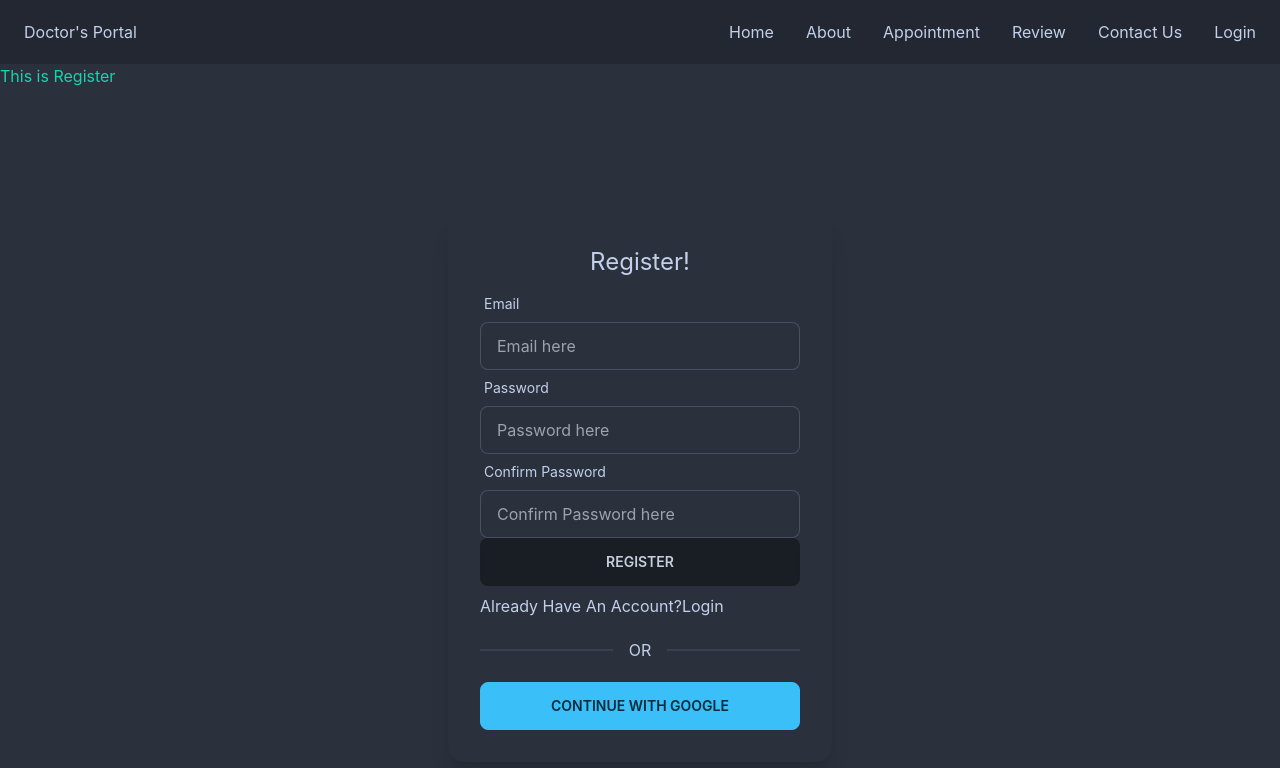
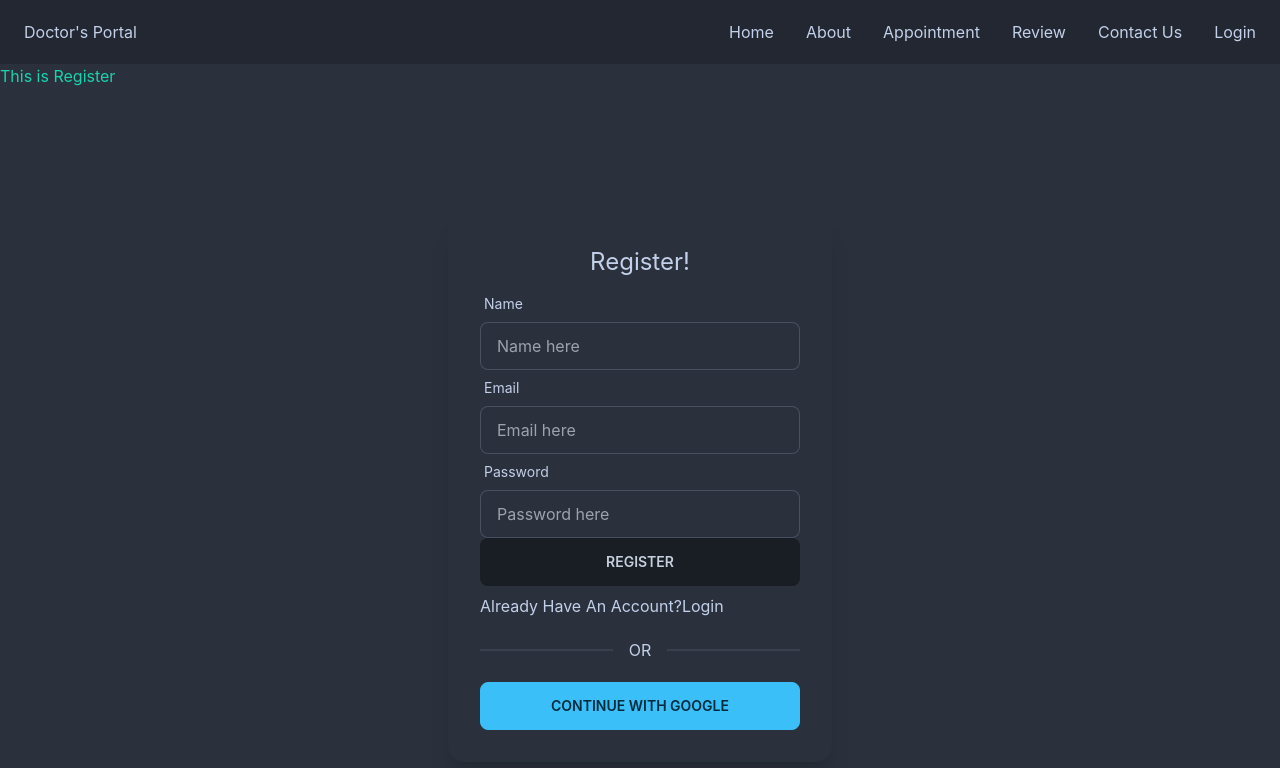
Before and after one commit to RAHUL573769/fullStackProjectClientSide, a React (Create React App) app: page /register in a window 1280 px wide. Shown: the top 768 px of the page. Built offline with nearby package versions, Linux system fonts and the light colour scheme.

Commit message:
validations made

```diff
--- a/src/Components/Register/Register.js
+++ b/src/Components/Register/Register.js
@@ -1,7 +1,6 @@
 import React from "react";
 import {
   useCreateUserWithEmailAndPassword,
-  useSignInWithEmailAndPassword,
   useSignInWithGoogle,
 } from "react-firebase-hooks/auth";
 
@@ -13,7 +12,7 @@ const Register = () => {
   const [createUserWithEmailAndPassword, user, loading, error] =
     useCreateUserWithEmailAndPassword(auth);
 
-  const [signInWithGoogle, guser, gloading, gerror] = useSignInWithGoogle(auth);
+  const [signInWithGoogle, gUser, gLoading, gError] = useSignInWithGoogle(auth);
 
   let signInError;
   const {
@@ -22,16 +21,16 @@ const Register = () => {
     handleSubmit,
   } = useForm();
 
-  if (guser || user) {
-    console.log(guser || user);
+  if (gUser || user) {
+    console.log(gUser || user);
   }
 
-  if (loading || gloading) {
+  if (loading || gLoading) {
     return <button class="btn loading">loading</button>;
   }
 
-  if (gerror || error) {
-    signInError = <p>{gerror?.message || error?.message}</p>;
+  if (gError || error) {
+    signInError = <p>{gError?.message || error?.message}</p>;
   }
   const onSubmit = (data) => {
     console.log(data);
@@ -49,6 +48,27 @@ const Register = () => {
             <h2 class=" text-center text-2xl ">Register!</h2>
 
             <form onSubmit={handleSubmit(onSubmit)}>
+              <div class="form-control w-full max-w-xs">
+                <label class="label">
+                  <span class="label-text">Name</span>
+                </label>
+                <input
+                  type="text"
+                  placeholder="Name here"
+                  class="input input-bordered w-full max-w-xs"
+                  {...register("name", {
+                    required: {
+                      value: true,
+                      message: "Name Is Required",
+                    },
+                  })}
+                />
+                <label>
+                  {errors.name?.type === "required" && (
+                    <span className="text-red-500">{errors.name.message}</span>
+                  )}
+                </label>
+              </div>
               <div class="form-control w-full max-w-xs">
                 <label class="label">
                   <span class="label-text">Email</span>
@@ -112,40 +132,6 @@ const Register = () => {
                   )}
                 </label>
               </div>
-              <div class="form-control w-full max-w-xs">
-                <label class="label">
-                  <span class="label-text">Confirm Password</span>
-                </label>
-                <input
-                  type="password"
-                  placeholder="Confirm Password here"
-                  class="input input-bordered w-full max-w-xs"
-                  {...register("password", {
-                    required: {
-                      value: true,
-                      message: " Password Is Required",
-                    },
-
-                    minLength: {
-                      value: 7,
-                      message: "Password must be 7 characters", // JS only: <p>error message</p> TS only support string
-                    },
-                  })}
-                />
-                <label>
-                  {errors.password?.type === "required" && (
-                    <span className="text-red-500">
-                      {errors.password.message}
-                    </span>
-                  )}
-
-                  {errors.password?.type === " minLength" && (
-                    <span className="text-red-500">
-                      {errors.password.message}
-                    </span>
-                  )}
-                </label>
-              </div>
 
               <input
                 class="btn first-letter:input input-bordered w-full max-w-xs"
```
